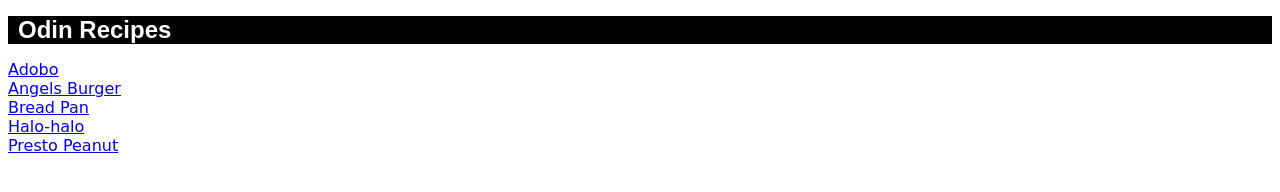
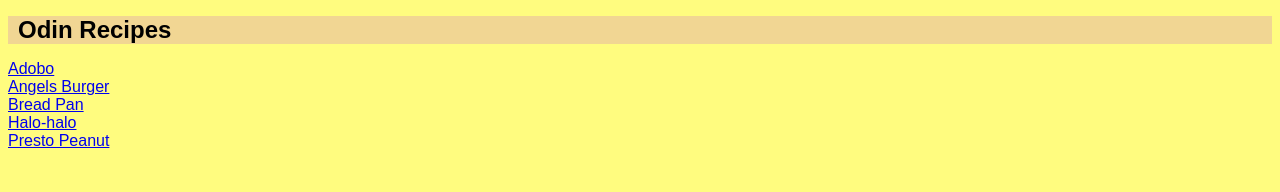
Before and after one commit to Gabewingman/odin-recipes, a plain HTML site: page index.html in a window 1280 px wide. Drawn offline with Linux system fonts and the light colour scheme.

Commit message:
Background color: (yellow pallette) witch haze

```diff
--- a/style.css
+++ b/style.css
@@ -1,11 +1,15 @@
+body {
+    background: rgba(255,252,127,1);
+}
+
 h1 {
     font-family: sans-serif;
     font-size: x-large;
-    background: black;
-    color: white;
+    background: rgba(241,214,147,1);
+    color: black;
     padding-left: 10px;
 }
 
 a {
-    font-family: cursive, sans-serif;
+    font-family: sans-serif;
 }
```
